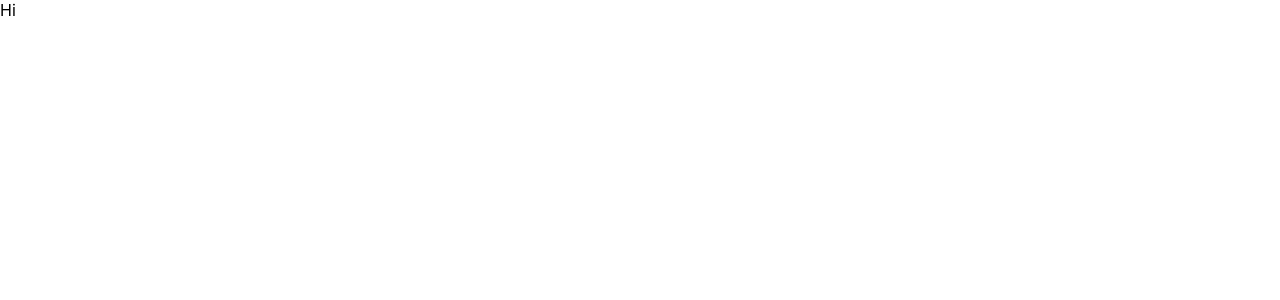
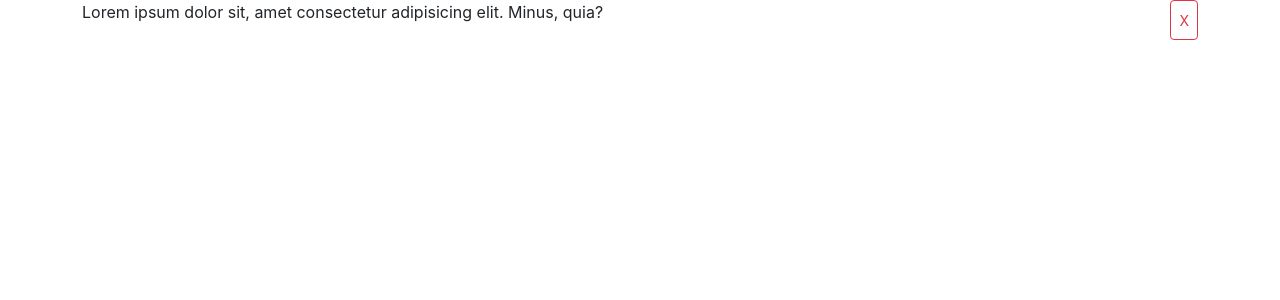
Before and after one commit to BasheerRajeh/simple-todo-list, a React (Create React App) app: page / in a window 1280 px wide. Shown: the top 300 px of the page. Built offline with nearby package versions, Linux system fonts and the light colour scheme.

Commit message:
Create a Todo component

```diff
--- a/package.json
+++ b/package.json
@@ -6,6 +6,7 @@
     "@testing-library/jest-dom": "^5.16.5",
     "@testing-library/react": "^13.4.0",
     "@testing-library/user-event": "^13.5.0",
+    "bootstrap": "^5.2.3",
     "react": "^18.2.0",
     "react-dom": "^18.2.0",
     "react-scripts": "5.0.1",
--- a/src/App.js
+++ b/src/App.js
@@ -1,8 +1,11 @@
+import Todo from "./components/Todo";
 
 function App() {
-  return <>
-    Hi
-  </>;
+  return (
+    <main className="container">
+      <Todo />
+    </main>
+  );
 }
 
 export default App;
--- /dev/null
+++ b/src/components/Todo.jsx
@@ -0,0 +1,14 @@
+const Todo = () => {
+    return (
+        <div className="row d-flex justify-content-between align-content-center">
+            <p className="col">
+                Lorem ipsum dolor sit, amet consectetur adipisicing elit. Minus, quia?
+            </p>
+            <div className="col d-flex justify-content-end">
+                <button className="btn btn-outline-danger btn-sm">X</button>
+            </div>
+        </div>
+    );
+};
+
+export default Todo;
--- a/src/index.js
+++ b/src/index.js
@@ -1,6 +1,7 @@
 import React from 'react';
 import ReactDOM from 'react-dom/client';
 import App from './App';
+import 'bootstrap/dist/css/bootstrap.css';
 import './index.css';
 
 const root = ReactDOM.createRoot(document.getElementById('root'));
```
Also changed, not shown: 1 other file (tests, documents, lock files or other folders).
